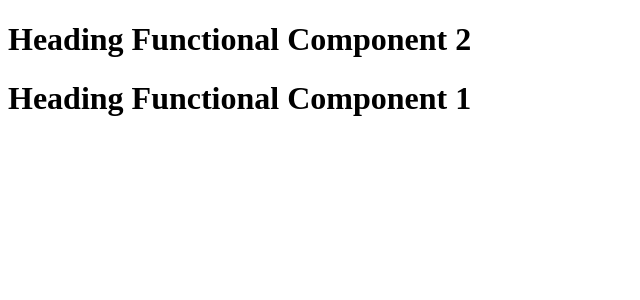
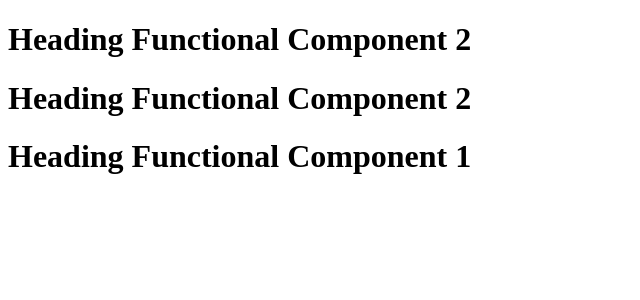
Before and after one commit to thejayeshsoni/react-the-good-parts, a React (Vite) app: page / in a window 1280 px wide. Shown: the top 300 px of the page, without its empty margins (0-640 px from the left). Built offline with nearby package versions, Linux system fonts and the light colour scheme.

Commit message:
- different ways to write jsx

```diff
--- a/App.js
+++ b/App.js
@@ -21,6 +21,7 @@ console.log(jsxHeading);
 const HeadingComponent1 = () => {
   return (
     <div>
+      {HeadingComponent2()}
       <HeadingComponent2 />
       <h1>Heading Functional Component 1</h1>
     </div>
```
